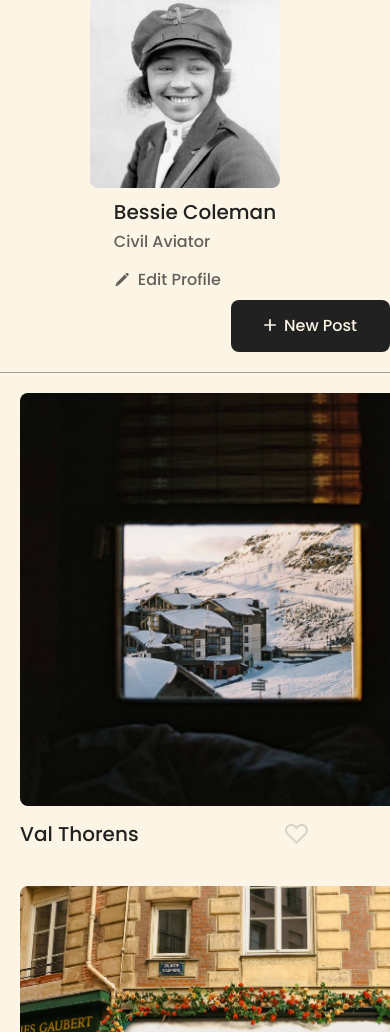
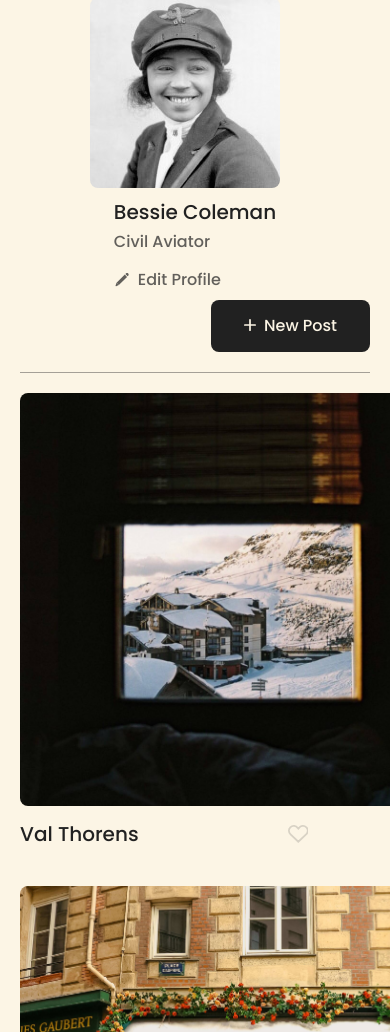
Before and after one commit to ComradeCheesy/se_project_spots, a plain HTML site: page index.html in a window 390 px wide. Shown: the part 68-1100 px from the top of the page. Drawn offline with Linux system fonts and the light colour scheme.

Commit message:
fix errors

```diff
--- a/blocks/card.css
+++ b/blocks/card.css
@@ -1,5 +1,6 @@
 .card__like-button {
   background-image: url(../images/like-icon.svg);
+  /* the link that gets attached with this correction says that the icon should be gray in its default state & black in its hover state so im unsure of the correction i need to do. the gray icon is pulled straight from the figma */
   cursor: pointer;
   background-repeat: no-repeat;
   background-size: cover;
@@ -37,12 +38,18 @@ margin: 0;
 text-overflow: ellipsis;
 overflow: hidden;
 white-space: nowrap;
-max-width: 250px;
+max-width: 350px;
 }
 
 @media screen and (max-width: 630px) {
   .card__text {
     font-size: 16px;
+    max-width: 250px;
+  }
+
+  .card__like-button {
+    width: 20px;
+    height: 18px;
   }
 
 }
--- a/blocks/page.css
+++ b/blocks/page.css
@@ -6,11 +6,10 @@
   color: #212121;
   position: relative;
   box-sizing: border-box;
+  padding: 0 20px;
 }
 
 .page__section {
   max-width: 1280px;
-  /* i think the width was the issue im uncertain tho */
   margin: 0 auto;
-  padding: 0 20px;
 }
--- a/index.html
+++ b/index.html
@@ -5,7 +5,7 @@
     <meta name="viewport" content="width=device-width, initial-scale=1.0">
     <title>Spots</title>
     <link rel="stylesheet" href="./pages/index.css" />
-    <link rel="favicon" href="./favicon.ico" />
+    <link rel="icon" href="./favicon.ico" />
 </head>
 <body class="page">
         <header class="menubar">
```
